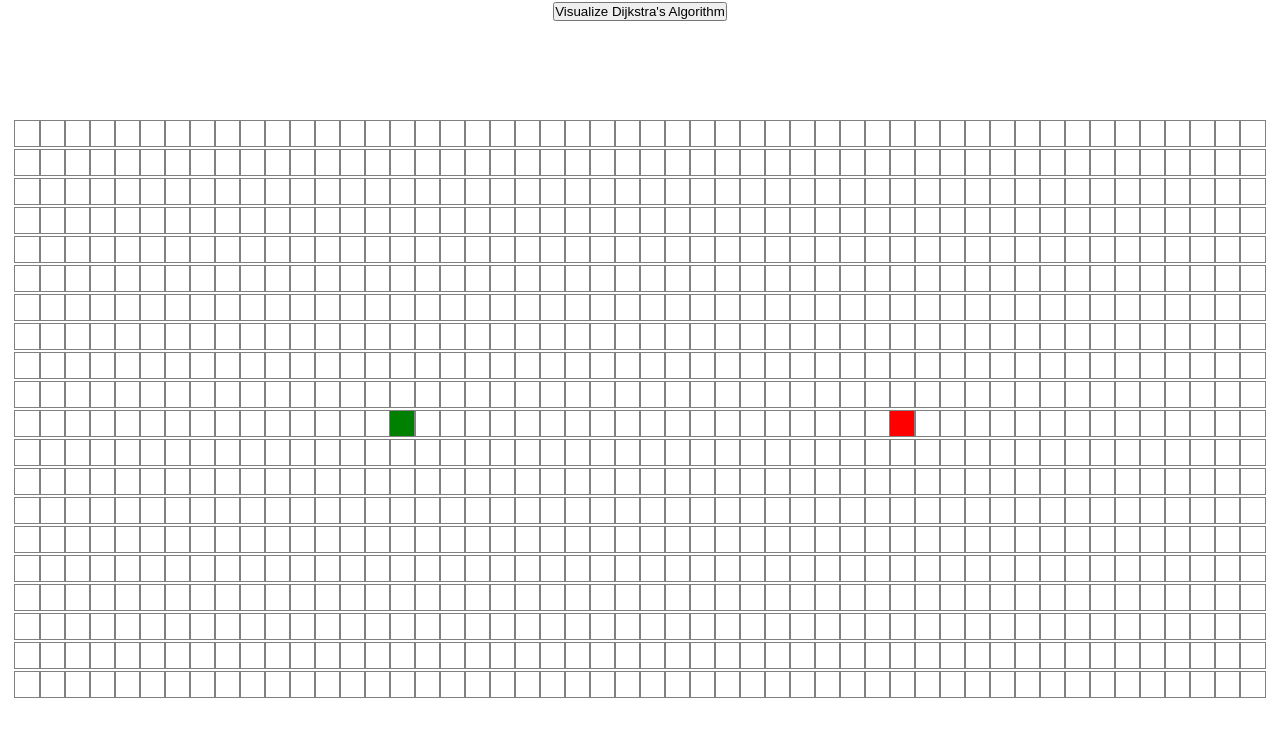
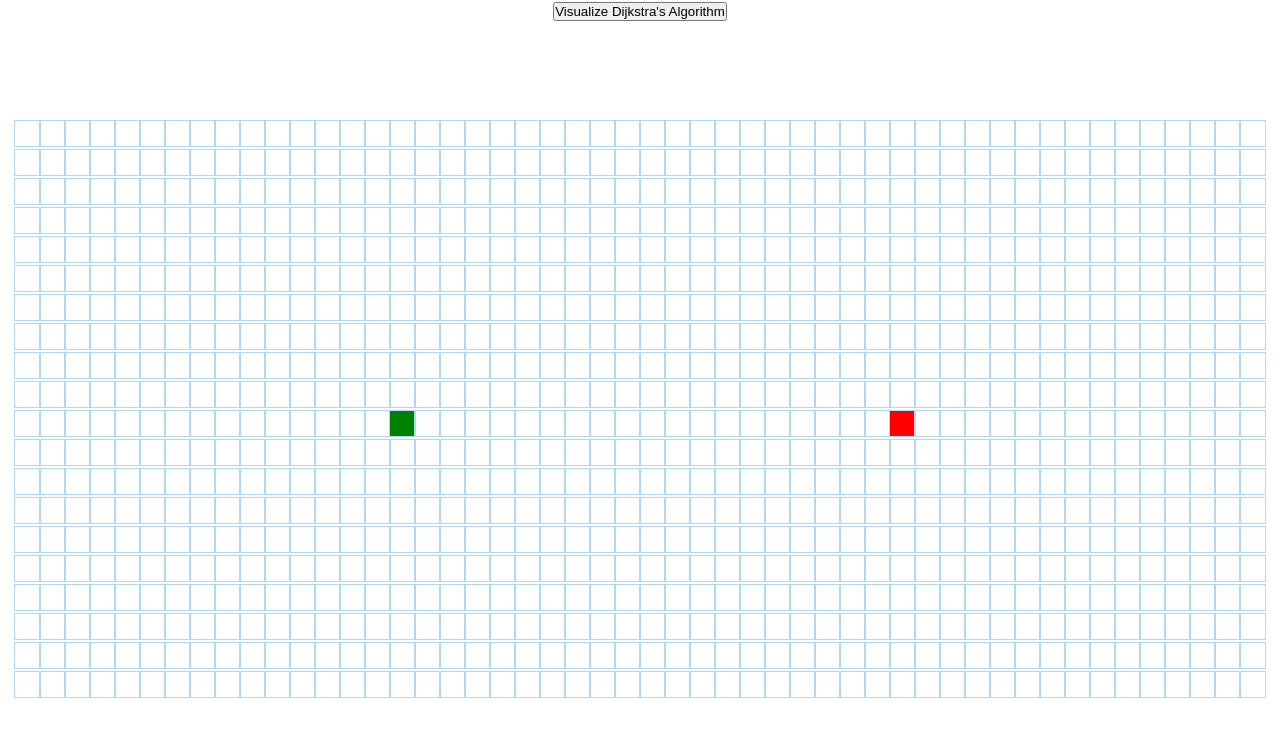
Before and after one commit to julietsampson/pathfinder, a React (Create React App) app: page / in a window 1280 px wide. Shown: the top 736 px of the page. Built offline with nearby package versions, Linux system fonts and the light colour scheme.

Commit message:
change node border color

```diff
--- a/src/Pathfinder/Node/Node.css
+++ b/src/Pathfinder/Node/Node.css
@@ -6,7 +6,7 @@
 .node {
   width: 25px;
   height: 25px;
-  outline: 1px solid grey;
+  outline: 1px solid rgb(175,216,248);
   display: inline-block;
 }
 
```
